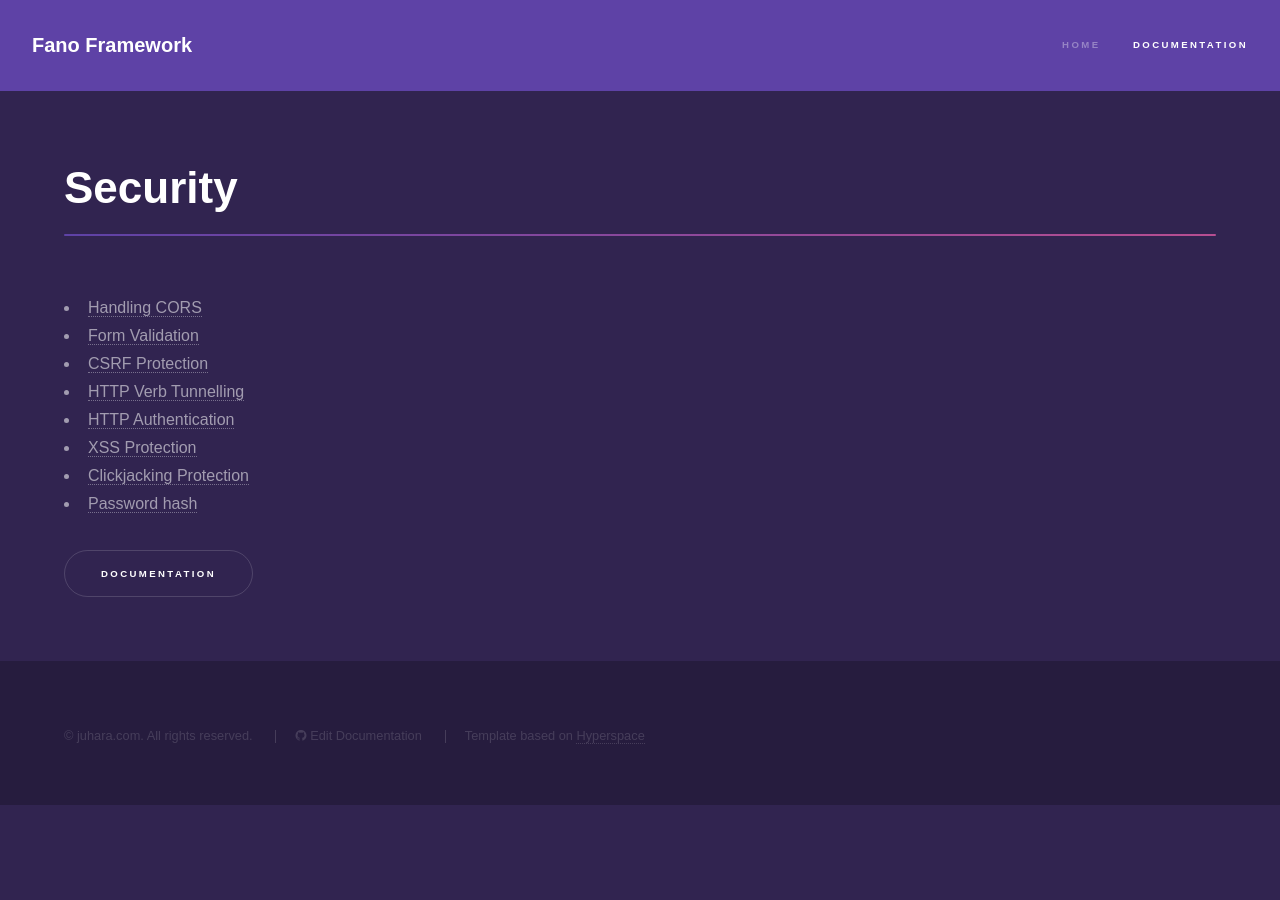
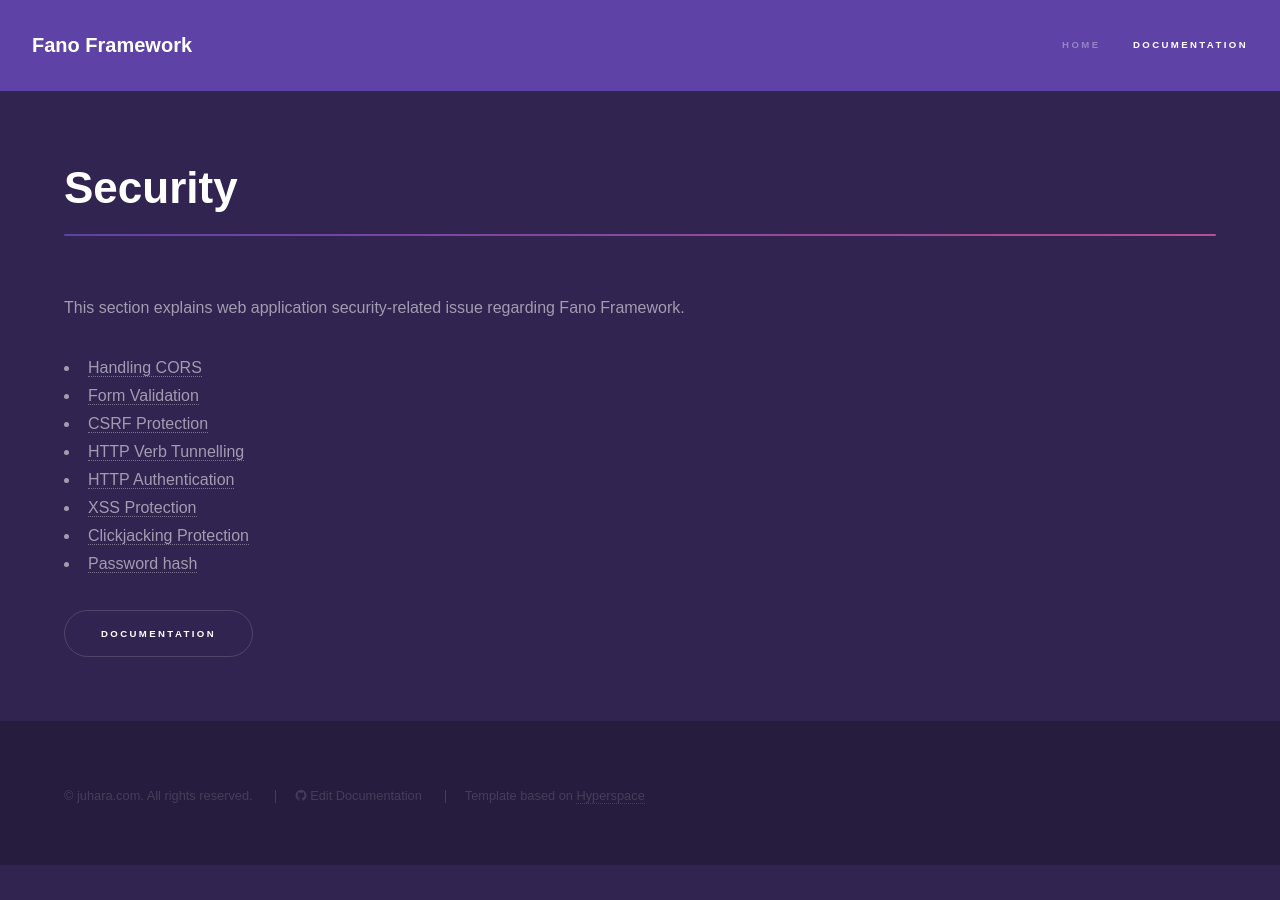
Before and after one commit to fanoframework/fanoframework.github.io, a Jekyll site: the page built from security/index.md, in a window 1280 px wide. Built offline with Jekyll 4.4.1, drawn with Linux system fonts in a browser that asks for light colours; our own code applies the rules of GitHub Pages for plain Markdown files.

Commit message:
Improve security page

```diff
--- a/security/index.md
+++ b/security/index.md
@@ -4,6 +4,8 @@
 ---
 
 <h1 class="major">Security</h1>
+
+This section explains web application security-related issue regarding Fano Framework.
 
 - [Handling CORS](/security/handling-cors)
 - [Form Validation](/security/form-validation)
```
